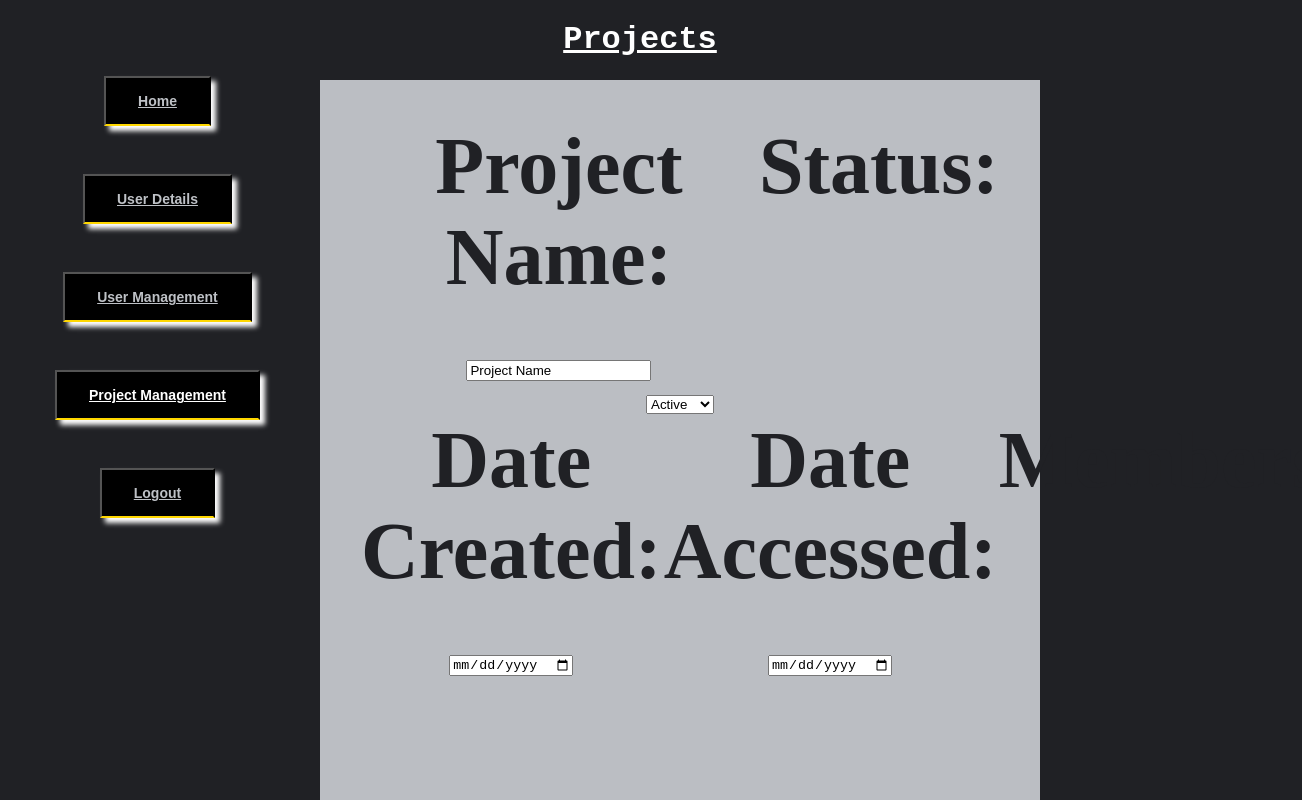
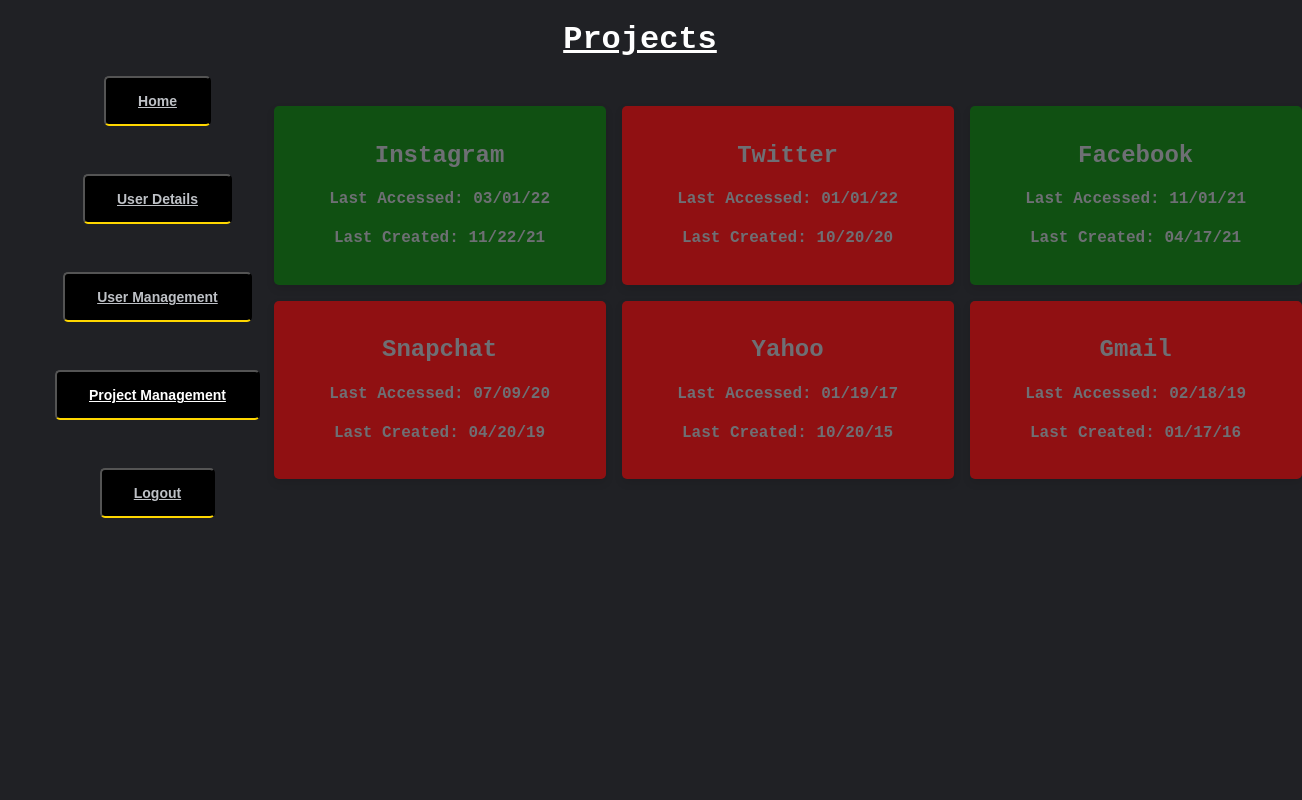
Before and after one commit to rkenney4/seniorproj, a Vue app: page /project-management in a window 1280 px wide. Shown: the whole page, 1302 px wide, since content can reach past the window. Built offline with nearby package versions, Linux system fonts and the light colour scheme; no server answers.

Commit message:
Updated 'Project Management' and 'User Management' page

```diff
--- a/src/App.vue
+++ b/src/App.vue
@@ -143,7 +143,6 @@
 
 .button {
   background-color: black;
-  color: #bec2c5;
   padding: 15px 32px;
   text-align: center;
   text-decoration: none;
@@ -151,7 +150,10 @@
   font-size: 14px;
   margin: 4px 2px;
   cursor: pointer;
-  box-shadow: 5px 5px 5px white;
+  border-radius: 5px;
+}
+button:hover {
+  box-shadow: 0 8px 16px 0 white;
 }
 
 .line {
--- a/src/views/ProjectManagement.vue
+++ b/src/views/ProjectManagement.vue
@@ -1,6 +1,7 @@
 <template>
     <h1><u>Projects</u></h1>
     <body>
+        <!--
         <form id="nav">
             <th><b>Project Name:</b> <input type="text" value="Project Name"></th>
             <th><b>Status:</b></th>
@@ -20,14 +21,58 @@
             </th>
             <th><b>Description:</b> <input type="textarea" value="Description"></th>
         </form>
+        -->
         <br>
-        <svg width="400" height="110">
-            <rect width="1000" height="1000" style="fill:rgb(0,0,255);stroke-width:3;stroke:rgb(0,0,0)" />
-        </svg>
+        <div class="row">
+            <div class="card active shift column">
+                <div class="container">
+                <h2><b>Instagram</b></h2>
+                <h4>Last Accessed: 03/01/22</h4>
+                <h4>Last Created: 11/22/21</h4>
+                </div>
+            </div>
+            <div class="card inactive shift column">
+                <div class="container">
+                    <h2><b>Twitter</b></h2>
+                    <h4>Last Accessed: 01/01/22</h4>
+                    <h4>Last Created: 10/20/20</h4>
+                </div>
+            </div>
+            <div class="card active shift column">
+                <div class="container">
+                <h2><b>Facebook</b></h2>
+                <h4>Last Accessed: 11/01/21</h4>
+                <h4>Last Created: 04/17/21</h4>
+                </div>
+            </div>
+            <div class="card inactive shift column">
+                <div class="container">
+                    <h2><b>Snapchat</b></h2>
+                    <h4>Last Accessed: 07/09/20</h4>
+                    <h4>Last Created: 04/20/19</h4>
+                </div>
+            </div>
+            <div class="card inactive shift column">
+                <div class="container">
+                    <h2><b>Yahoo</b></h2>
+                    <h4>Last Accessed: 01/19/17</h4>
+                    <h4>Last Created: 10/20/15</h4>
+                </div>
+            </div>
+            <div class="card inactive shift column">
+                <div class="container">
+                    <h2><b>Gmail</b></h2>
+                    <h4>Last Accessed: 02/18/19</h4>
+                    <h4>Last Created: 01/17/16</h4>
+                </div>
+            </div>
+        </div>
+        <!--
         <button type="submit" style="margin:20px"><router-link to="/">Home</router-link></button>
         <button type="submit" style="margin:10px"><router-link to="/login">Log Out</router-link></button>
+        -->
     </body>
-    </template>
+ </template>
 
 <style scoped>
     th
@@ -41,9 +86,49 @@
     background-color: #bbbec3;
     height: 100vh;
     color: #202125;
-    z-index: 0;
+  }
+  div {
+      position: relative;
+      color: #bbbec3;
+      font-family: 'Courier New', Courier, monospace;
   }
   rect {
-      z-index: 1
+      box-shadow: 5px 5px 5px white;
   }
+  .card {
+  box-shadow: 0 4px 8px 0 rgba(0,0,0,0.2);
+  transition: 0.3s;
+  width: 20%;
+  border-radius: 5px;
+  opacity: 0.5;
+  margin: 1vh;
+}
+.active {
+    background-color: green;
+}
+.inactive {
+    background-color: red;
+}
+
+.card:hover {
+  box-shadow: 0 8px 16px 0 white;
+}
+
+.container {
+  padding: 2vh 2vh;
+}
+.shift {
+    left: 20%;
+    right: 30%;
+}
+.row:after {
+  content: "";
+  display: table;
+  clear: both;
+}
+.column {
+  float: left;
+  width: 25%;
+  padding: 0 10px;
+}
 </style>
--- a/src/views/UserManagement.vue
+++ b/src/views/UserManagement.vue
@@ -1,8 +1,121 @@
 <template>
-  <div id="nav">
-    <b-table striped hover :items="items"></b-table>
-  </div>
-</template>
+    <h1><u>Projects</u></h1>
+    <body>
+        <!--
+        <form id="nav">
+            <th><b>Project Name:</b> <input type="text" value="Project Name"></th>
+            <th><b>Status:</b></th>
+            <select>
+                <option>Active</option>
+                <option>Inactive</option>
+            </select>
+            <th><b>Date Created:</b> <input type="date" value="Date Created"></th>
+            <th><b>Date Accessed:</b> <input type="date" value="Last Accessed"></th>
+            <th><b>Members:</b></th>
+            <th>
+                <select>
+                <option>Bob</option>
+                <option>John</option>
+                <option>Mark</option>
+            </select>
+            </th>
+            <th><b>Description:</b> <input type="textarea" value="Description"></th>
+        </form>
+        -->
+        <br>
+        <div class="row">
+            <div class="card shift column">
+                <div class="container">
+                <h2><b>Jaylene Frye</b></h2>
+                <h4>Tester</h4>
+                <h4>Last Created: 11/22/21</h4>
+                </div>
+            </div>
+            <div class="card shift column">
+                <div class="container">
+                    <h2><b>Kailey Moses</b></h2>
+                    <h4>Admin</h4>
+                    <h4>Last Created: 10/20/20</h4>
+                </div>
+            </div>
+            <div class="card shift column">
+                <div class="container">
+                <h2><b>Lyric Adkins</b></h2>
+                <h4>Admin</h4>
+                <h4>Last Created: 04/17/21</h4>
+                </div>
+            </div>
+            <div class="card shift column">
+                <div class="container">
+                    <h2><b>Atticus Mckay</b></h2>
+                    <h4>Tester</h4>
+                    <h4>Last Created: 04/20/19</h4>
+                </div>
+            </div>
+            <div class="card shift column">
+                <div class="container">
+                    <h2><b>Jairo French</b></h2>
+                    <h4>Admin</h4>
+                    <h4>Last Created: 10/20/15</h4>
+                </div>
+            </div>
+            <div class="card shift column">
+                <div class="container">
+                    <h2><b>Zaniyah Wade</b></h2>
+                    <h4>Unassigned</h4>
+                    <h4>Last Created: 01/17/16</h4>
+                </div>
+            </div>
+            <div class="card shift column">
+                <div class="container">
+                <h2><b>Chaya Mason</b></h2>
+                <h4>Unassigned</h4>
+                <h4>Last Created: 11/22/21</h4>
+                </div>
+            </div>
+            <div class="card shift column">
+                <div class="container">
+                    <h2><b>Austin Gilmore</b></h2>
+                    <h4>Unassigned</h4>
+                    <h4>Last Created: 10/20/20</h4>
+                </div>
+            </div>
+            <div class="card shift column">
+                <div class="container">
+                <h2><b>Mohamed Rogers</b></h2>
+                <h4>Unassigned</h4>
+                <h4>Last Created: 04/17/21</h4>
+                </div>
+            </div>
+            <div class="card shift column">
+                <div class="container">
+                    <h2><b>Josue Saunders</b></h2>
+                    <h4>Unassigned</h4>
+                    <h4>Last Created: 04/20/19</h4>
+                </div>
+            </div>
+            <div class="card shift column">
+                <div class="container">
+                    <h2><b>Matthew Guerra</b></h2>
+                    <h4>Tester</h4>
+                    <h4>Last Created: 10/20/15</h4>
+                </div>
+            </div>
+            <div class="card shift column">
+                <div class="container">
+                    <h2><b>Mollie Calhoun</b></h2>
+                    <h4>Unassigned</h4>
+                    <h4>Last Created: 01/17/16</h4>
+                </div>
+            </div>
+        </div>
+        <!--
+        <button type="submit" style="margin:20px"><router-link to="/">Home</router-link></button>
+        <button type="submit" style="margin:10px"><router-link to="/login">Log Out</router-link></button>
+        -->
+    </body>
+ </template>
+
 
 <script>
   export default {
@@ -20,12 +133,55 @@
 </script>
 
 <style scoped>
+    th
+    {
+        font-family: 'Times New Roman', Times, serif;
+        font-size: 10vh;
+    }
   #nav {
-    position: fixed;
     left: 40vh;
     right: 30vh;
     background-color: #bbbec3;
     height: 100vh;
     color: #202125;
   }
+  div {
+      position: relative;
+      color: #202125;
+      font-family: 'Courier New', Courier, monospace;
+  }
+  rect {
+      box-shadow: 5px 5px 5px white;
+  }
+  .card {
+  box-shadow: 0 4px 8px 0 rgba(0,0,0,0.2);
+  transition: 0.3s;
+  width: 20%;
+  border-radius: 5px;
+  opacity: 0.5;
+  margin: 1vh;
+  background-color: gold;
+}
+
+.card:hover {
+  box-shadow: 0 8px 16px 0 white;
+}
+
+.container {
+  padding: 2vh 2vh;
+}
+.shift {
+    left: 20%;
+    right: 30%;
+}
+.row:after {
+  content: "";
+  display: table;
+  clear: both;
+}
+.column {
+  float: left;
+  width: 25%;
+  padding: 0 10px;
+}
 </style>
```
Also changed, not shown: 1 other file (tests, documents, lock files or other folders).
